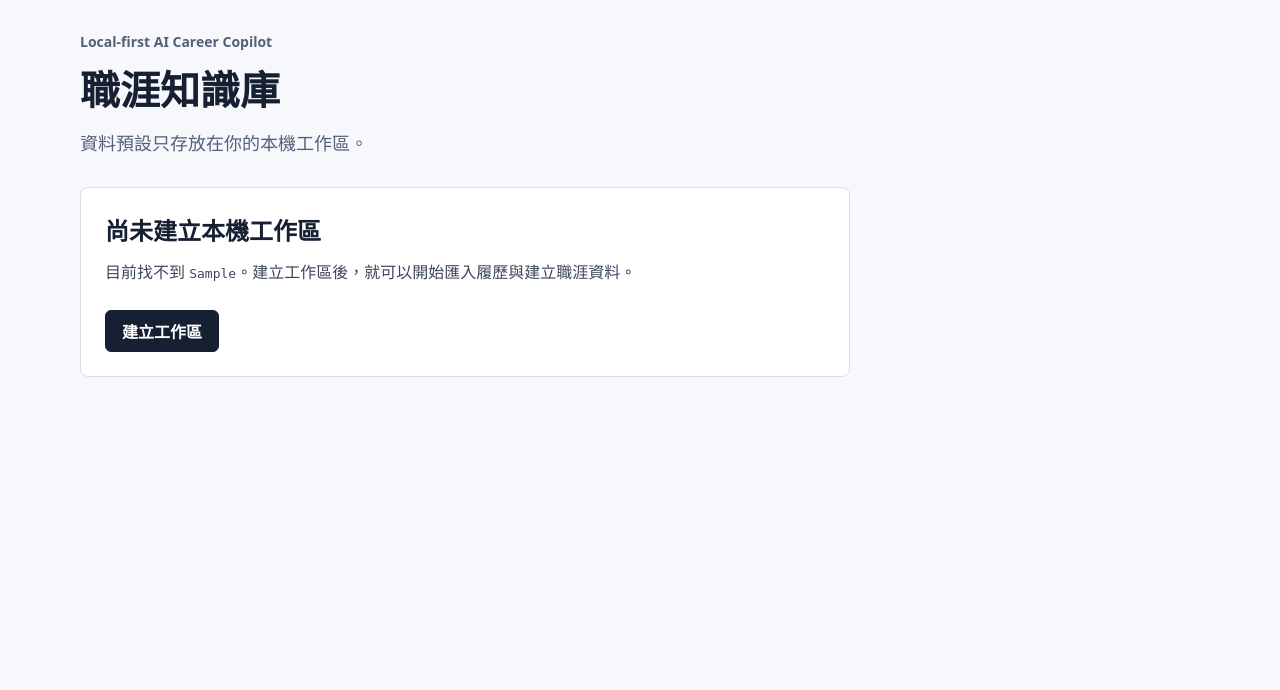
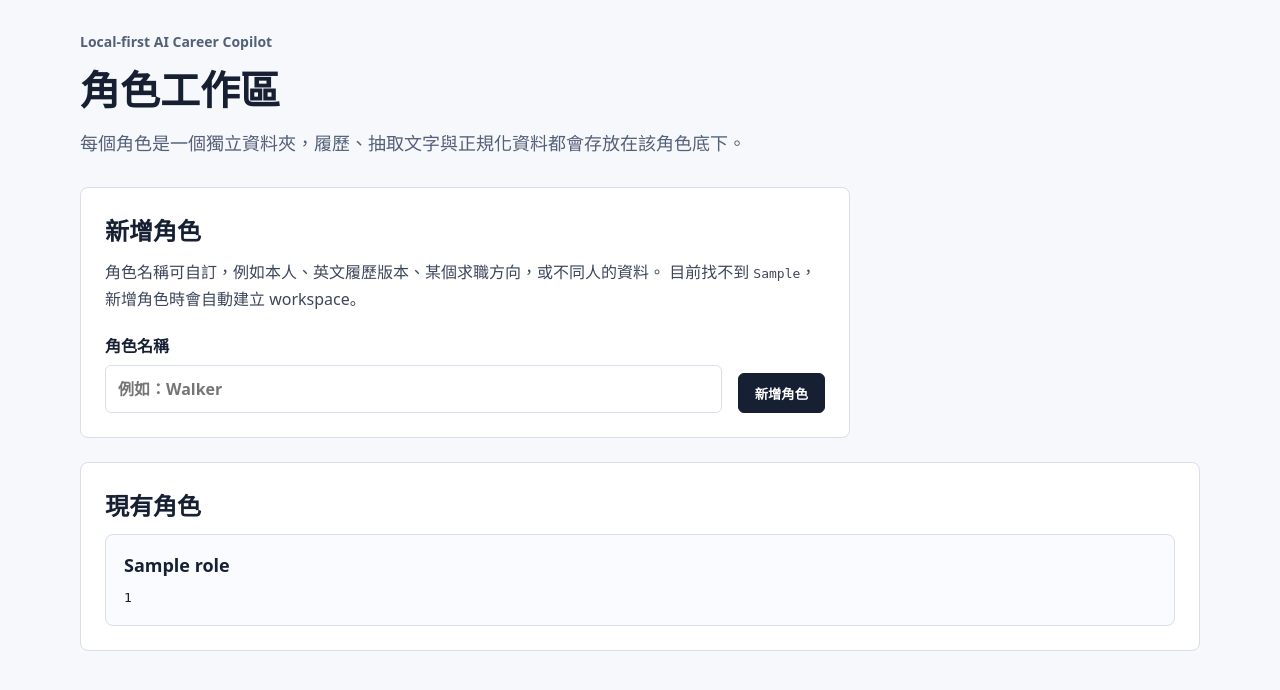
Before and after one commit to qq076qq076/cv-builder, a FastAPI app: template app/templates/dashboard.html in a window 1280 px wide. Shown: the top 690 px of the page. Run offline with FastAPI, Linux system fonts and the light colour scheme; the template is opened without the code that fills it: most values are stand-ins (such as "Sample title", 1, 10 or a date in 2020).

Commit message:
改為角色式工作區流程

```diff
--- a/app/main.py
+++ b/app/main.py
@@ -3,6 +3,7 @@ from fastapi.staticfiles import StaticFiles
 
 from app.routes.dashboard import router as dashboard_router
 from app.routes.import_files import router as import_files_router
+from app.routes.roles import router as roles_router
 from app.routes.workspace import router as workspace_router
 
 def create_app() -> FastAPI:
@@ -10,6 +11,7 @@ def create_app() -> FastAPI:
 
     app.mount("/static", StaticFiles(directory="app/static"), name="static")
     app.include_router(dashboard_router)
+    app.include_router(roles_router)
     app.include_router(import_files_router)
     app.include_router(workspace_router)
 
--- a/app/routes/dashboard.py
+++ b/app/routes/dashboard.py
@@ -7,6 +7,7 @@ from fastapi.templating import Jinja2Templates
 from app.config import get_settings
 from app.schemas.workspace import WorkspaceStatus
 from app.services.dashboard_service import DashboardService
+from app.services.role_service import RoleService
 
 router = APIRouter()
 templates = Jinja2Templates(directory="app/templates")
@@ -16,6 +17,7 @@ templates = Jinja2Templates(directory="app/templates")
 def dashboard(request: Request) -> HTMLResponse:
     settings = get_settings()
     state = DashboardService(settings.workspace_path).get_state()
+    role_service = RoleService(settings.workspace_path)
 
     return templates.TemplateResponse(
         request,
@@ -25,5 +27,6 @@ def dashboard(request: Request) -> HTMLResponse:
             "state": state,
             "status": state.status,
             "workspace_status": WorkspaceStatus,
+            "roles": role_service.list_roles(),
         },
     )
--- a/app/routes/workspace.py
+++ b/app/routes/workspace.py
@@ -7,7 +7,6 @@ from fastapi.templating import Jinja2Templates
 from app.config import get_settings
 from app.schemas.workspace import WorkspaceStatus
 from app.services.dashboard_service import DashboardService
-from app.storage.workspace import ensure_workspace_dirs
 
 router = APIRouter()
 templates = Jinja2Templates(directory="app/templates")
@@ -33,6 +32,6 @@ def workspace(request: Request) -> HTMLResponse:
 @router.post("/workspace/create")
 def create_workspace() -> RedirectResponse:
     settings = get_settings()
-    ensure_workspace_dirs(settings.workspace_path)
+    settings.workspace_path.mkdir(parents=True, exist_ok=True)
 
     return RedirectResponse("/", status_code=status.HTTP_303_SEE_OTHER)
--- a/app/static/css/app.css
+++ b/app/static/css/app.css
@@ -48,6 +48,14 @@ h2 {
   border: 1px solid #d8deea;
   border-radius: 8px;
   background: #ffffff;
+}
+
+.panel-wide {
+  max-width: none;
+}
+
+.section-gap {
+  margin-top: 24px;
 }
 
 .panel p {
@@ -173,3 +181,65 @@ h2 {
   color: #9a5b00;
   font-weight: 700;
 }
+
+.inline-form,
+.profile-form {
+  display: grid;
+  gap: 16px;
+  margin-top: 20px;
+}
+
+.inline-form {
+  grid-template-columns: minmax(220px, 1fr) auto;
+  align-items: end;
+}
+
+.inline-form label,
+.profile-form label {
+  display: grid;
+  gap: 8px;
+  color: #172033;
+  font-weight: 700;
+}
+
+input,
+textarea {
+  width: 100%;
+  box-sizing: border-box;
+  padding: 12px;
+  border: 1px solid #d8deea;
+  border-radius: 6px;
+  color: #172033;
+  font: inherit;
+}
+
+textarea {
+  resize: vertical;
+}
+
+.role-grid {
+  display: grid;
+  grid-template-columns: repeat(auto-fit, minmax(220px, 1fr));
+  gap: 12px;
+}
+
+.role-card {
+  display: grid;
+  gap: 8px;
+  padding: 18px;
+  border: 1px solid #d8deea;
+  border-radius: 8px;
+  background: #f9fbff;
+  color: #172033;
+  text-decoration: none;
+}
+
+.role-card strong {
+  font-size: 18px;
+}
+
+@media (max-width: 640px) {
+  .inline-form {
+    grid-template-columns: 1fr;
+  }
+}
--- a/app/templates/dashboard.html
+++ b/app/templates/dashboard.html
@@ -3,44 +3,40 @@
 {% block content %}
   <section class="hero">
     <p class="eyebrow">Local-first AI Career Copilot</p>
-    <h1>職涯知識庫</h1>
-    <p class="lead">資料預設只存放在你的本機工作區。</p>
+    <h1>角色工作區</h1>
+    <p class="lead">每個角色是一個獨立資料夾，履歷、抽取文字與正規化資料都會存放在該角色底下。</p>
   </section>
 
-  {% if status == workspace_status.NO_WORKSPACE %}
-    <section class="panel">
-      <h2>尚未建立本機工作區</h2>
-      <p>目前找不到 <code>{{ state.workspace_path }}</code>。建立工作區後，就可以開始匯入履歷與建立職涯資料。</p>
-      <div class="actions">
-        <a class="button" href="/workspace">建立工作區</a>
+  <section class="panel">
+    <h2>新增角色</h2>
+    <p>
+      角色名稱可自訂，例如本人、英文履歷版本、某個求職方向，或不同人的資料。
+      {% if status == workspace_status.NO_WORKSPACE %}
+        目前找不到 <code>{{ state.workspace_path }}</code>，新增角色時會自動建立 workspace。
+      {% endif %}
+    </p>
+    <form class="inline-form" method="post" action="/roles">
+      <label>
+        <span>角色名稱</span>
+        <input name="role_name" placeholder="例如：Walker" required>
+      </label>
+      <button class="button" type="submit">新增角色</button>
+    </form>
+  </section>
+
+  <section class="panel panel-wide section-gap">
+    <h2>現有角色</h2>
+    {% if roles %}
+      <div class="role-grid">
+        {% for role in roles %}
+          <a class="role-card" href="/roles/{{ role.id }}">
+            <strong>{{ role.name }}</strong>
+            <span><code>{{ role.id }}</code></span>
+          </a>
+        {% endfor %}
       </div>
-    </section>
-  {% elif status == workspace_status.EMPTY_WORKSPACE %}
-    <section class="panel">
-      <h2>開始建立你的職涯資料</h2>
-      <p>工作區已存在，但還沒有可用的職涯資料。你可以上傳履歷，或先手動輸入基本資料。</p>
-      <div class="actions">
-        <a class="button" href="/import">上傳履歷</a>
-        <a class="button button-secondary" href="/career">手動輸入</a>
-      </div>
-    </section>
-  {% elif status == workspace_status.HAS_CAREER_DATA %}
-    <section class="panel">
-      <h2>已建立職涯知識庫</h2>
-      <p>你可以繼續編輯職涯資料、貼上目標職缺，或開始生成履歷版本。</p>
-      <div class="actions">
-        <a class="button" href="/career">編輯職涯知識庫</a>
-        <a class="button button-secondary" href="/jobs">貼上目標職缺</a>
-      </div>
-    </section>
-  {% elif status == workspace_status.HAS_GENERATED_OUTPUTS %}
-    <section class="panel">
-      <h2>已有生成內容</h2>
-      <p>工作區已有職涯資料與生成輸出。你可以預覽既有履歷，或針對新職缺產生新版本。</p>
-      <div class="actions">
-        <a class="button" href="/outputs">查看生成內容</a>
-        <a class="button button-secondary" href="/jobs">針對新職缺生成</a>
-      </div>
-    </section>
-  {% endif %}
+    {% else %}
+      <p>目前沒有角色。請先新增一個角色，再進入角色上傳履歷。</p>
+    {% endif %}
+  </section>
 {% endblock %}
--- a/app/templates/workspace.html
+++ b/app/templates/workspace.html
@@ -17,10 +17,9 @@
       </form>
     {% else %}
       <h2>工作區已可使用</h2>
-      <p>你可以開始上傳履歷或手動建立職涯資料。</p>
+      <p>你可以回到首頁新增角色，再進入角色上傳履歷或手動建立職涯資料。</p>
       <div class="actions">
-        <a class="button" href="/import">上傳履歷</a>
-        <a class="button button-secondary" href="/career">手動輸入</a>
+        <a class="button" href="/">回到首頁</a>
       </div>
     {% endif %}
   </section>
```
Also changed, not shown: app/routes/import_files.py (+52 -10 lines), app/routes/roles.py (added, +68 -0 lines), app/schemas/role.py (added, +25 -0 lines), app/services/role_service.py (added, +107 -0 lines), app/templates/import.html (+5 -5 lines), app/templates/role_detail.html (added, +62 -0 lines), app/templates/role_not_found.html (added, +11 -0 lines), tests/test_dashboard_route.py (+9 -23 lines), tests/test_import_route.py (+28 -26 lines), tests/test_role_route.py (added, +68 -0 lines), tests/test_role_service.py (added, +55 -0 lines), tests/test_workspace_route.py (+2 -5 lines), 1 other file.
